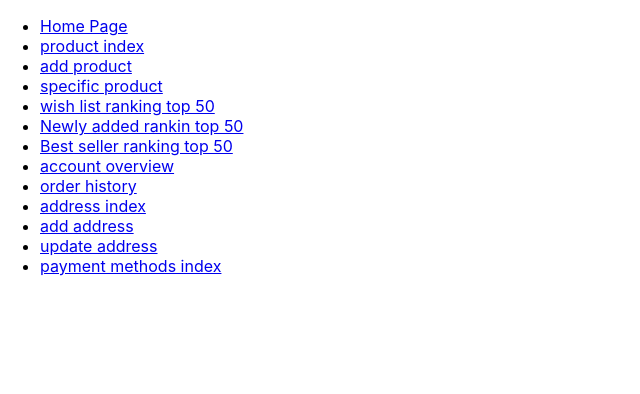
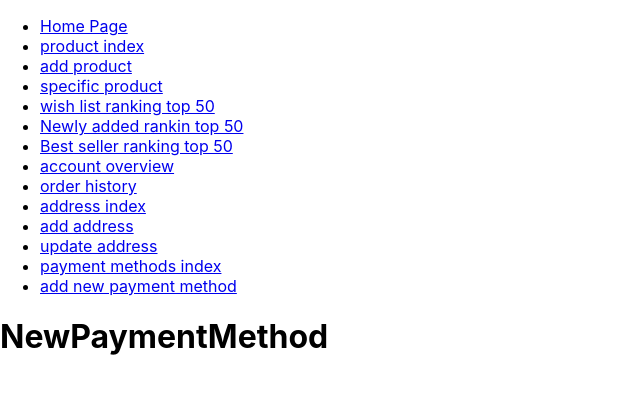
Before and after one commit to XX989tmx/amazon_clone_clientside, a React (Create React App) app: page /account/your-payments/payment-methods/new in a window 1280 px wide. Shown: the top 394 px of the page, without its empty margins (0-640 px from the left). Built offline with nearby package versions, Linux system fonts and the light colour scheme.

Commit message:
adds new payment method page

```diff
--- a/src/App.js
+++ b/src/App.js
@@ -20,6 +20,7 @@ import Addresses from "./accounts/addresses/pages/Addresses";
 import NewAddress from "./accounts/addresses/pages/NewAddress";
 import UpdateAddress from "./accounts/addresses/pages/UpdateAddress";
 import PaymentMethods from "./accounts/payments/payment-methods/pages/PaymentMethods";
+import NewPaymentMethod from "./accounts/payments/payment-methods/pages/NewPaymentMethod";
 
 function App() {
   let routes;
@@ -111,6 +112,9 @@ function App() {
       <Route path="/account/your-payments/payment-methods" exact>
         <PaymentMethods />
       </Route>
+      <Route path="/account/your-payments/payment-methods/new" exact>
+        <NewPaymentMethod />
+      </Route>
     </Switch>
   );
 
@@ -171,6 +175,11 @@ function App() {
                   payment methods index
                 </Link>
               </li>
+              <li>
+                <Link to={"/account/your-payments/payment-methods/new"}>
+                  add new payment method
+                </Link>
+              </li>
             </ul>
           </nav>
         </div>
--- /dev/null
+++ b/src/accounts/payments/payment-methods/pages/NewPaymentMethod.js
@@ -0,0 +1,11 @@
+import React from 'react';
+
+const NewPaymentMethod = () => {
+    return (
+      <div>
+        <h1>NewPaymentMethod</h1>
+      </div>
+    );
+}
+
+export default NewPaymentMethod;
```
